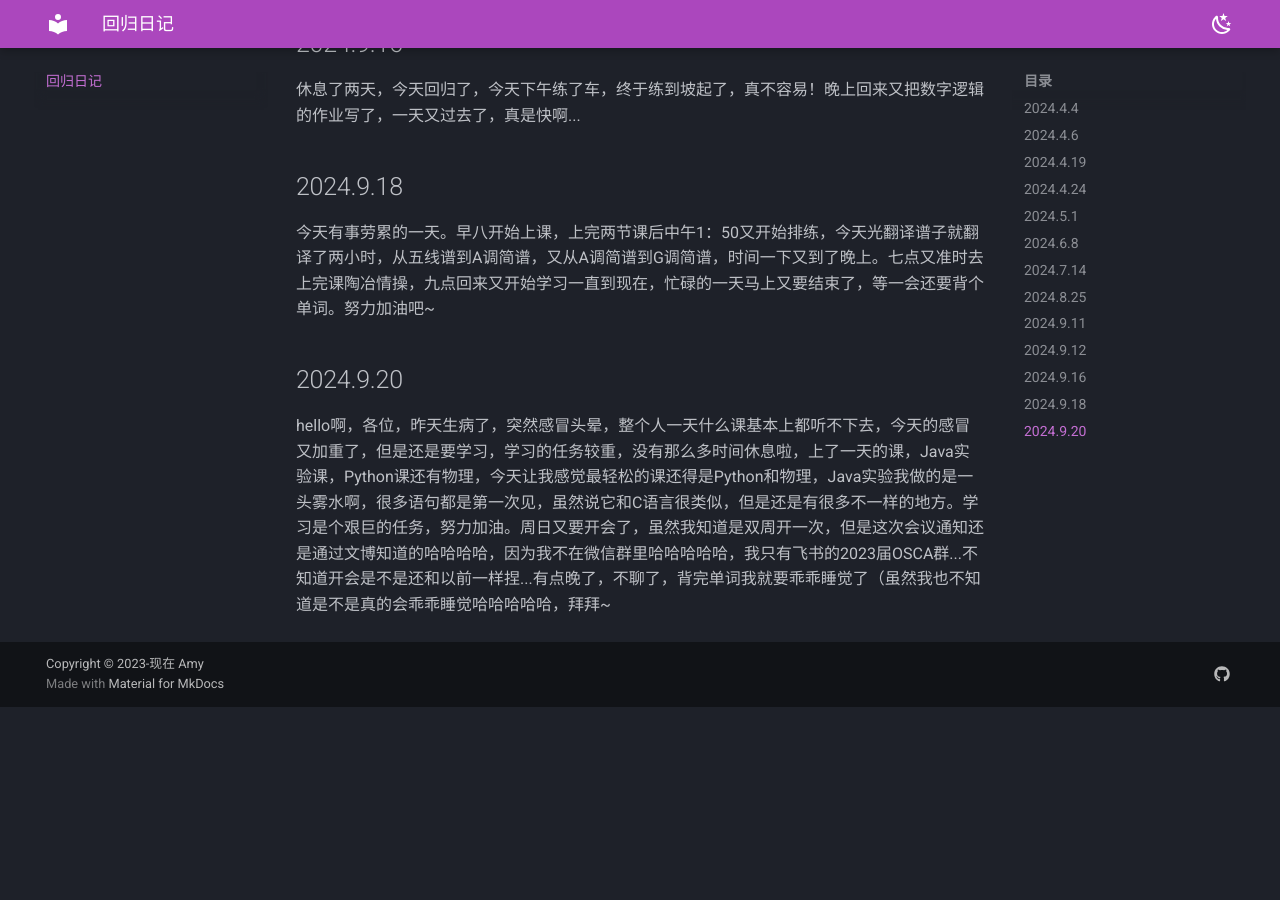
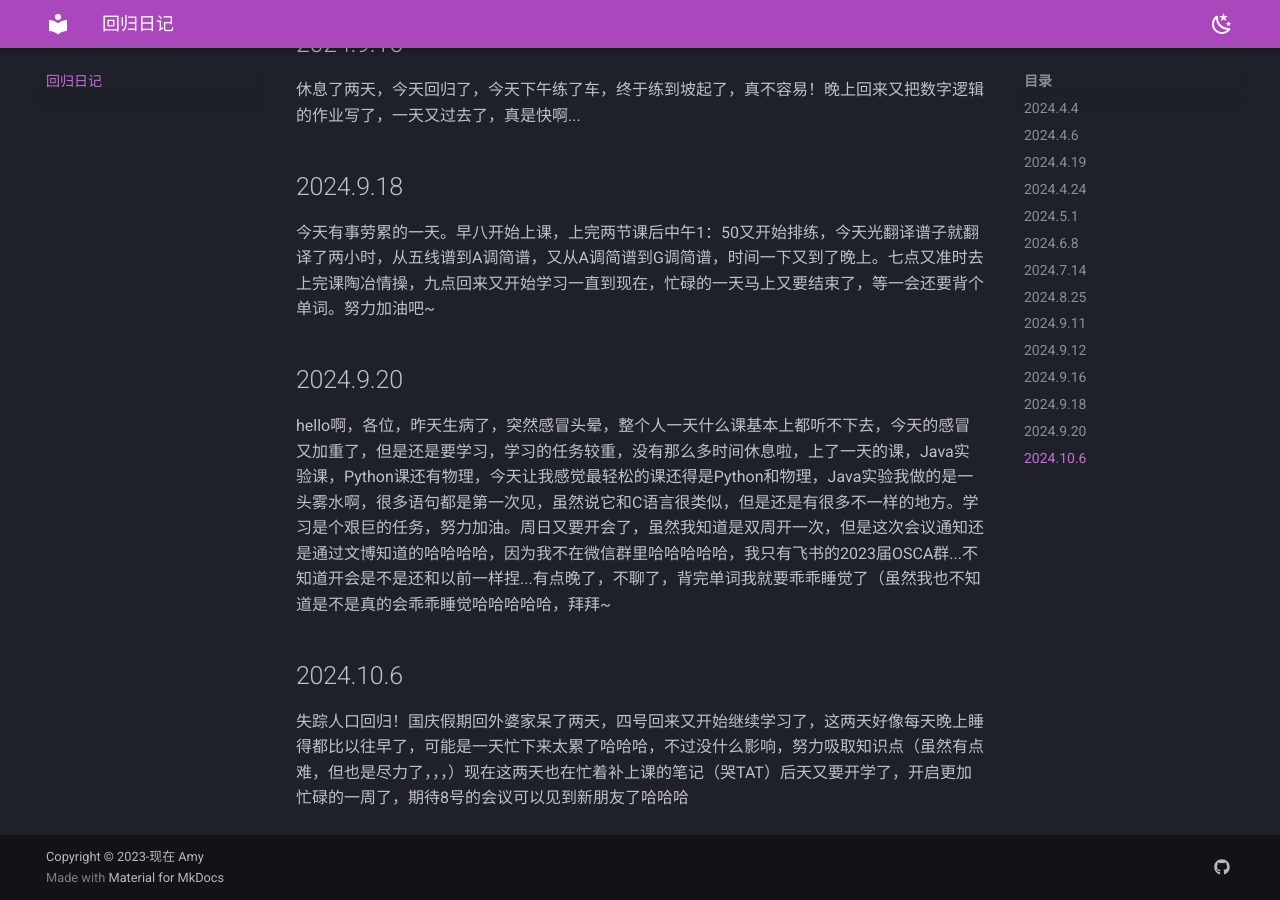
Before and after one commit to AmyWang5/Amyhhh-blog, an MkDocs documentation site: the page built from docs/AMY4/comback.md, in a window 1280 px wide and 900 px high, scrolled down 2135 px. Built offline with MkDocs 1.6.1 and Material for MkDocs 9.7.7, drawn with Linux system fonts in a browser that asks for light colours; before the commit the page ends 2842 px from its top, so only the background shows below that.

Commit message:
2024-10-06_22:36:53 update

```diff
--- a/docs/AMY4/comback.md
+++ b/docs/AMY4/comback.md
@@ -51,3 +51,9 @@ hello啊，我的电脑今天刚修好，没想到修电脑花了我两周的时
 ## 2024.9.20
 
 hello啊，各位，昨天生病了，突然感冒头晕，整个人一天什么课基本上都听不下去，今天的感冒又加重了，但是还是要学习，学习的任务较重，没有那么多时间休息啦，上了一天的课，Java实验课，Python课还有物理，今天让我感觉最轻松的课还得是Python和物理，Java实验我做的是一头雾水啊，很多语句都是第一次见，虽然说它和C语言很类似，但是还是有很多不一样的地方。学习是个艰巨的任务，努力加油。周日又要开会了，虽然我知道是双周开一次，但是这次会议通知还是通过文博知道的哈哈哈哈，因为我不在微信群里哈哈哈哈哈，我只有飞书的2023届OSCA群...不知道开会是不是还和以前一样捏...有点晚了，不聊了，背完单词我就要乖乖睡觉了（虽然我也不知道是不是真的会乖乖睡觉哈哈哈哈哈，拜拜~
+
+
+
+## 2024.10.6
+
+失踪人口回归！国庆假期回外婆家呆了两天，四号回来又开始继续学习了，这两天好像每天晚上睡得都比以往早了，可能是一天忙下来太累了哈哈哈，不过没什么影响，努力吸取知识点（虽然有点难，但也是尽力了，，，）现在这两天也在忙着补上课的笔记（哭TAT）后天又要开学了，开启更加忙碌的一周了，期待8号的会议可以见到新朋友了哈哈哈
```
